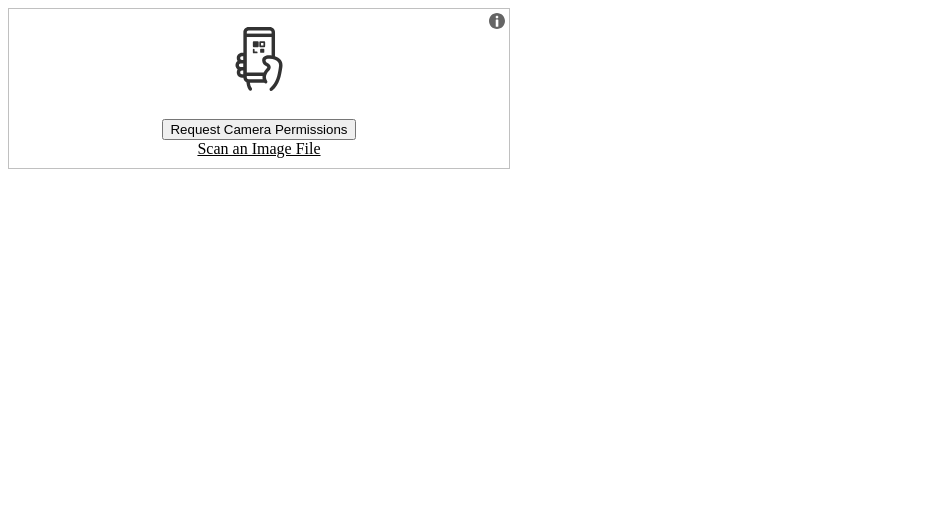
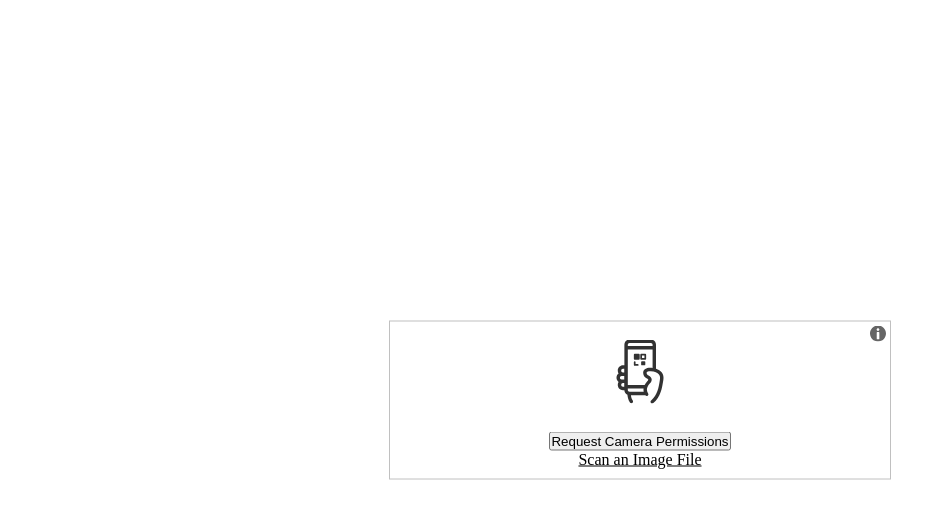
Before and after one commit to beichen-lww/demo, a plain HTML site: page html5-qrcode-scanner-dinte/index.html in a window 1280 px wide. Shown: the whole page, without its empty margins (0-946 px from the left). Drawn offline with Linux system fonts and the light colour scheme.

Commit message:
优化样式

```diff
--- a/html5-qrcode-scanner-dinte/index.html
+++ b/html5-qrcode-scanner-dinte/index.html
@@ -2,12 +2,31 @@
 <html>
 
 <head>
-    <title>QR Code Scanner</title>
+    <title>摄像头-2</title>
+    <style>
+        * {
+            padding: 0;
+            margin: 0;
+        }
+
+        body {
+            height: 100vh;
+            width: 100vw;
+        }
+
+        .reader-qrcode {
+            width: 500px;
+            position: absolute;
+            left: 50%;
+            top: 50%;
+            transform: translate(-50%, -50%);
+        }
+    </style>
 </head>
 <script src="./html5-qrcode.min.js"></script>
 
 <body>
-    <div id="qr-reader" style="width:500px"></div>
+    <div class="reader-qrcode" id="qr-reader" style="width:500px"></div>
     <div id="qr-reader-results"></div>
 
 
@@ -21,6 +40,7 @@
                 lastResult = decodedText;
                 // Handle on success condition with the decoded message.
                 console.log(`Scan result ${decodedText}`, decodedResult);
+                alert(`Scan result ${decodedText}`, decodedResult)
             }
         }
 
```
Also changed, not shown: html5-qrcode/index.html (+22 -2 lines).
